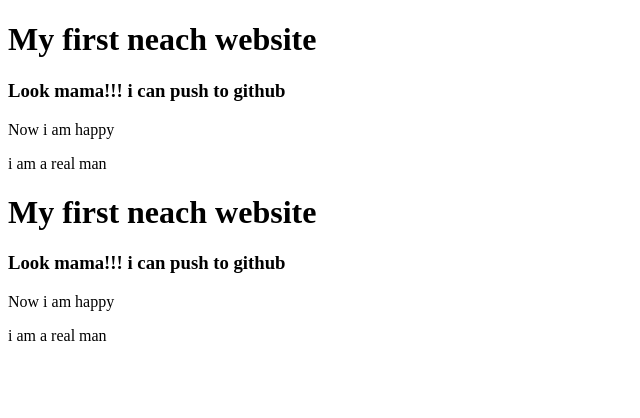
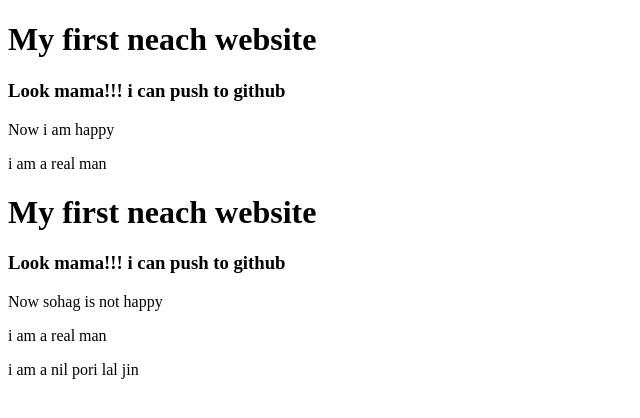
Before and after one commit to raselmollik/nicheWebsite, a plain HTML site: page index.html in a window 1280 px wide. Shown: the whole page, without its empty margins (0-640 px from the left). Drawn offline with Linux system fonts and the light colour scheme.

Commit message:
reday to push

```diff
--- a/index.html
+++ b/index.html
@@ -12,7 +12,8 @@
     <p>i am a real man</p>
     <h1>My first neach website</h1>
     <h3>Look mama!!! i can push to github</h3>
-    <p>Now i am happy</p>
+    <p>Now sohag is not happy</p>
     <p>i am a real man</p>
+    <p>i am a nil pori lal jin</p>
   </body>
 </html>
```
